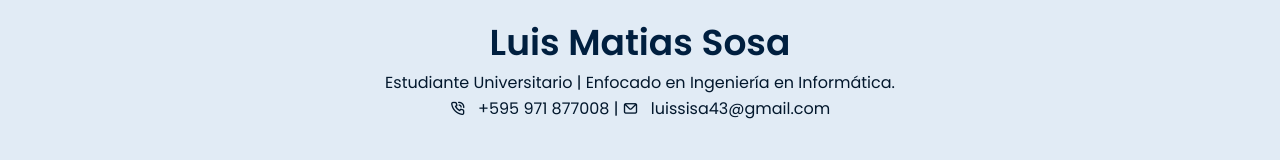
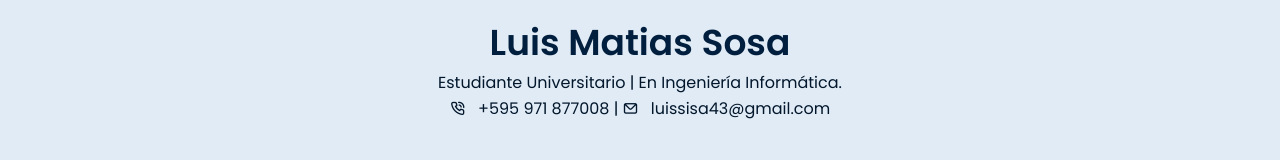
Before and after one commit to Luis-Sosa34/Luis-Sosa34.github.io, a plain HTML site: page index.html in a window 1280 px wide. Shown: the part 313-473 px from the top of the page. Drawn offline with nearby package versions, Linux system fonts and the light colour scheme.

Commit message:
Update index.html

```diff
--- a/index.html
+++ b/index.html
@@ -78,7 +78,7 @@
         <section class="inicio seccion contenedor" id="inicio">
             <img src="IMAGEN/image.png" alt="Foto de perfil de Luis Matias Sosa" class="inicio__foto">
             <h2 class="seccion__titulo">Luis Matias Sosa </h2>
-            <p>Estudiante Universitario | Enfocado en Ingeniería en Informática.</p>
+            <p>Estudiante Universitario | En Ingeniería Informática.</p>
             <p><i class="uil uil-phone-volume"></i> +595 971 877008 | <i class="uil uil-envelope"></i>
                 luissisa43@gmail.com </p>
         </section>
```
